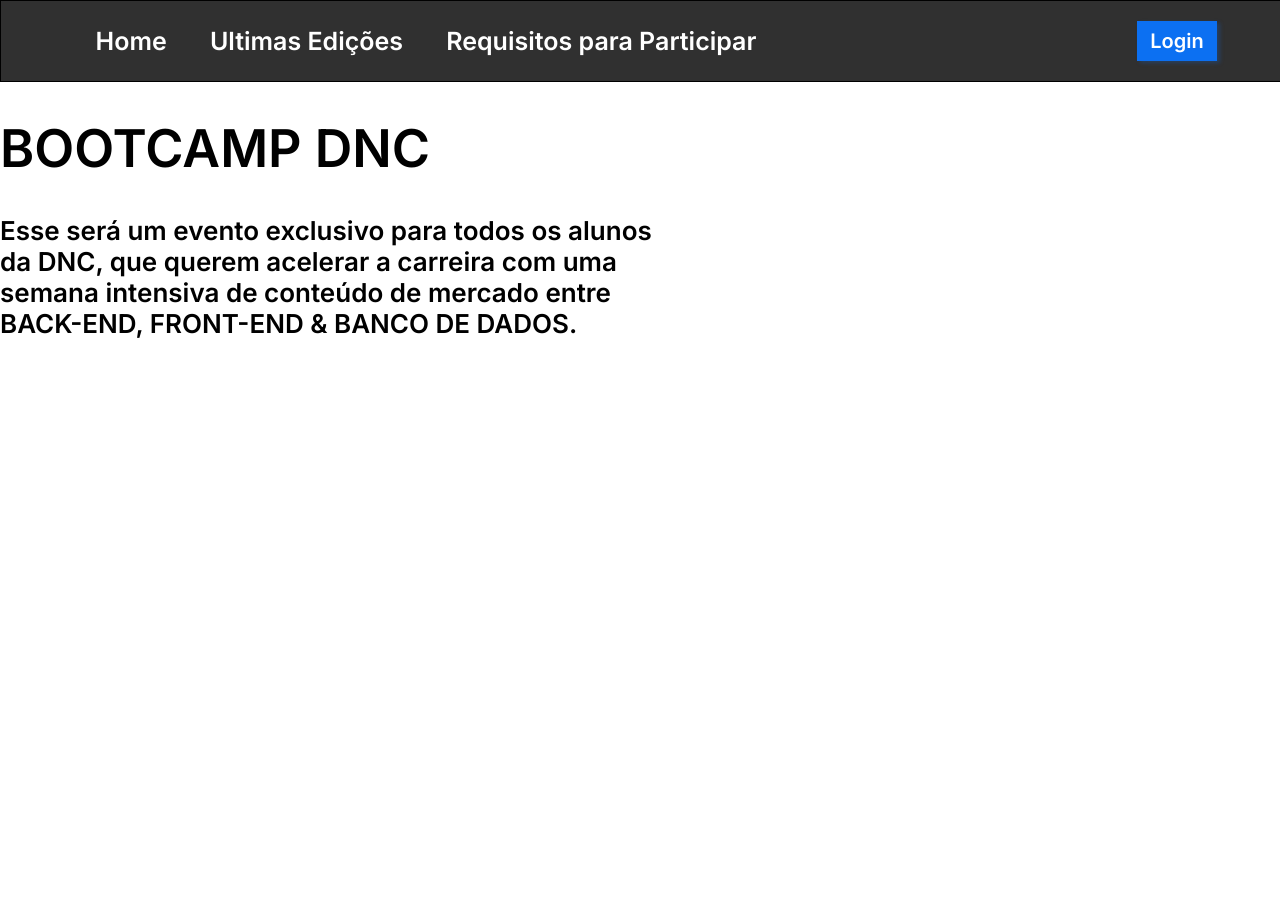
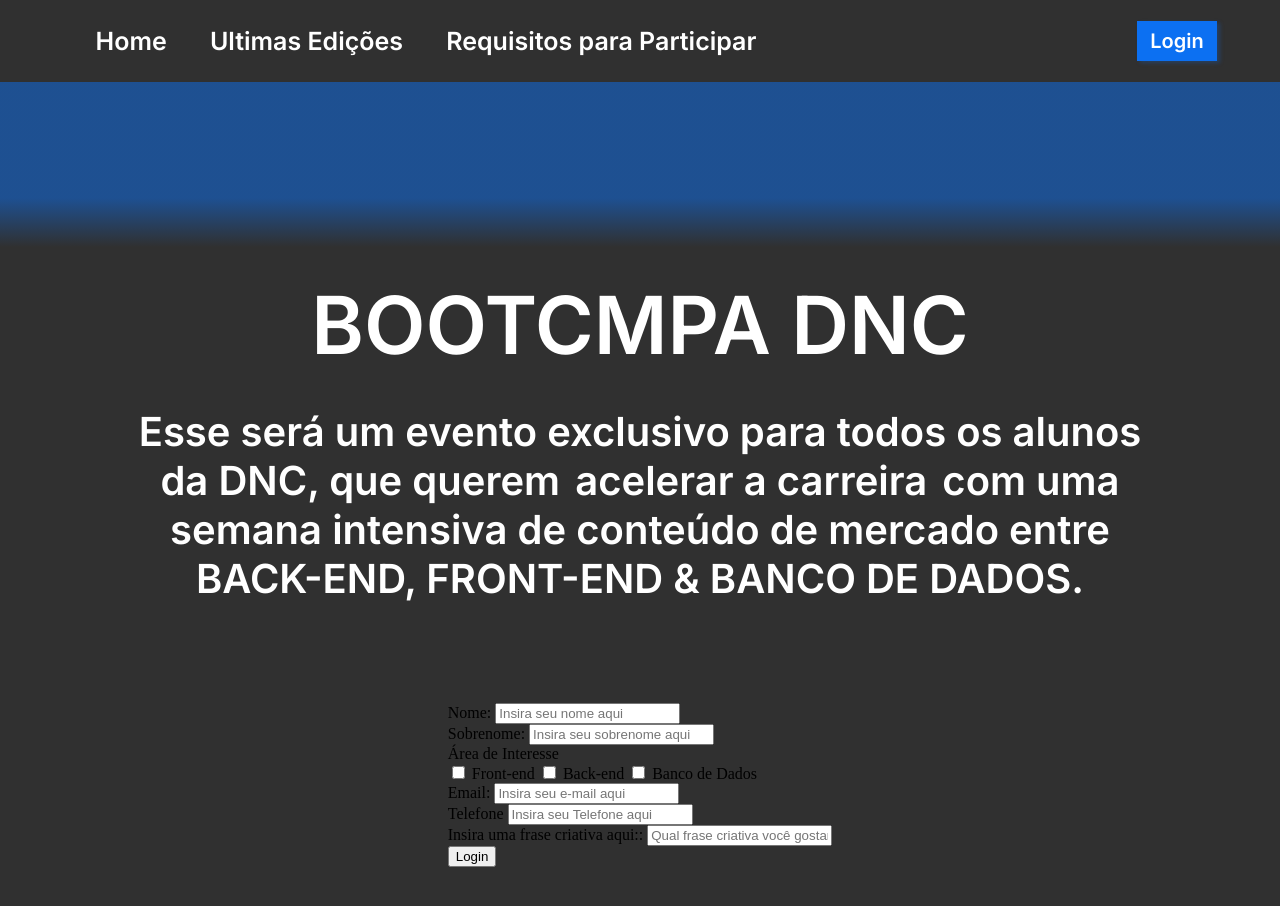
Before and after one commit to testestemp/Bootcamp_dnc, a plain HTML site: page index.html in a window 1280 px wide. Before the commit the page ends 800 px from the top, so only its background shows below. Drawn offline with Linux system fonts and the light colour scheme.

Commit message:
criação no style no menu

```diff
--- a/index.html
+++ b/index.html
@@ -21,13 +21,67 @@
         </div>
         <button>Login</button>
     </nav>
-    <div id="center">
-        <h1>BOOTCAMP DNC</h1><p>
-            Esse será um evento exclusivo para todos os alunos <br>
-            da DNC, que querem acelerar a carreira com uma <br>
-            semana intensiva de conteúdo de mercado entre <br>
-            BACK-END, FRONT-END & BANCO DE DADOS.
-        </p>
-    </div>
+    <section>
+        <header>
+            <h1>Bootcmpa dnc</h1>
+
+            <h2>
+                Esse será um evento exclusivo para todos os alunos <br>
+                da <b>DNC</b>, que querem
+
+                <span class="invert">
+                    acelerar a carreira
+                </span> com uma <br>
+
+                semana intensiva de conteúdo de mercado entre <br>
+
+                <span class="invert">
+                    BACK-END, FRONT-END & BANCO DE DADOS.
+                </span>
+                <br>
+            </h2>
+        </header>
+        <form>
+            <div class="form-group">
+                <label>Nome:</label>
+                <input type="text" placeholder="Insira seu nome aqui">
+            </div>
+            <div class="form-group">
+                <label>Sobrenome:</label>
+                <input type="text" placeholder="Insira seu sobrenome aqui">
+            </div>
+
+            <div class="form-group">
+                <label>Área de Interesse</label>
+                <div class="checkbox-itens">
+                    <input type="checkbox" value="front">
+                    <label> Front-end</label>
+
+                    <input type="checkbox" value="back">
+                    <label> Back-end</label>
+
+                    <input type="checkbox" value="bd">
+                    <label> Banco de Dados</label>
+                </div>
+            </div>
+
+            <div class="form-group">
+                <label>Email:</label>
+                <input type="email" placeholder="Insira seu e-mail aqui">
+            </div>
+
+            <div class="form-group">
+                <label>Telefone</label>
+                <input type="email" placeholder="Insira seu Telefone aqui">
+            </div>
+
+            <div class="form-group">
+                <label>Insira uma frase criativa aqui::</label>
+                <input type="email" placeholder="Qual frase criativa você gostaria de falar? :)">
+            </div>
+
+            <input type="submit" value="Login">
+        </form>
+    </section>
 </body>
 </html>
--- a/style.css
+++ b/style.css
@@ -1,14 +1,25 @@
 @import url('https://fonts.googleapis.com/css2?family=Inter:wght@600&display=swap');
+:root{
+    --azul-dnc: #0C70f2;
+    --preto-dnc: #303030;
+    --cinza-houver: #c9c9c9;
+    --white-dnc:#ffffff;
+
+    --fonte-padrao: 'inter';
+}
 body{
     margin: 0px;/* margem Exterena*/
     padding:0px;/*margem interna*/
+
+     background: linear-gradient(180deg, rgba(12, 112, 242, 0.5) 19.91%, rgba(12, 112, 242, 0) 24.84%), #303030;
+    background-repeat: no-repeat;
 }
 
 #principal{
     width: 100%;
     height: 80px;
-    border: 1px solid black;
-    background-color: #303030;
+    border: 1px solid var(--preto-dnc);
+    background-color: var(--preto-dnc);
 
     display: flex;
     /*isso e para defini espaçamento display com o espaço lateral*/
@@ -18,9 +29,10 @@
     #principal div a{
         font-size: 25px;
         font-weight: 600;
-    color: white;
+        color: #ffffff;
         text-decoration: none;
-    font-family: 'Inter';
+        font-family: var(--fonte-padrao
+    );
     }
 
         #principal div a:hover{
@@ -31,7 +43,7 @@
         /*Centralize os alinhamentos de um dos itens dentro de um elemento flexível*/
         align-self: center;
         margin-right: 5%;
-    background-color: #0C70F2;
+        background-color: var(--azul-dnc);
         border: 0px;
 
         height: 40px;
@@ -40,7 +52,7 @@
         font-family: 'Inter';
         font-size: 20px;
         font-weight: 600;
-    color: #ffffff;
+        color: var(--white-dnc);
         text-align: center;
         box-shadow: 3px 2px 4px rgba(12, 112, 242, 0.25);
         /*PARA FAZE APARECE A MÃO QUANDO CURSO PASSA POR SIMA NO BUTTON*/
@@ -63,3 +75,37 @@
         font-weight: 600;
         font-size: 26px;
     }
+/*Secão pricipal sate*/
+section{
+    display: flex;
+    flex-direction: column;
+    justify-content: center;
+    align-items: center;
+
+    margin-top: 10%;
+    margin-bottom: 10%;
+}
+    header{
+        color: var(--white-dnc);
+        font-family: var(--fonte-padrao);
+    }
+    header h1{
+        text-transform: uppercase;
+        font-size: 80px;
+        font-weight: 800;
+        text-align: center;
+
+        margin-bottom:20px;
+    }
+    header h2{
+        text-align: center;
+        font-size: 40px;
+        font-weight: 700;
+
+        margin-bottom: 100px;
+    }
+    header .invert{
+        background-color;: #000000);
+        font-weight: bold;
+        padding: 5px;
+    }
```
Lines whose indentation alone changed are shown as unchanged.
